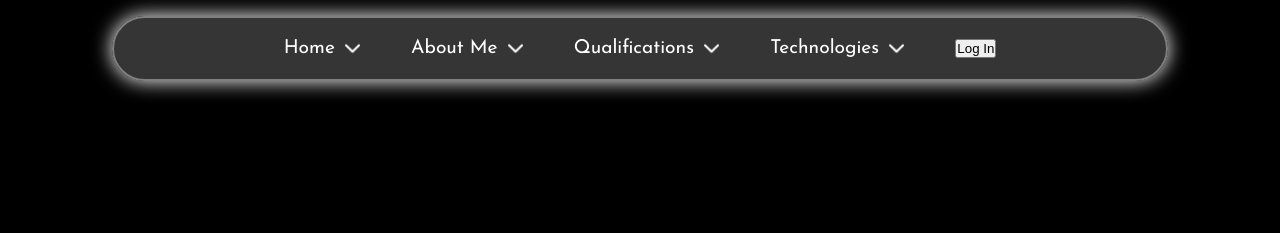
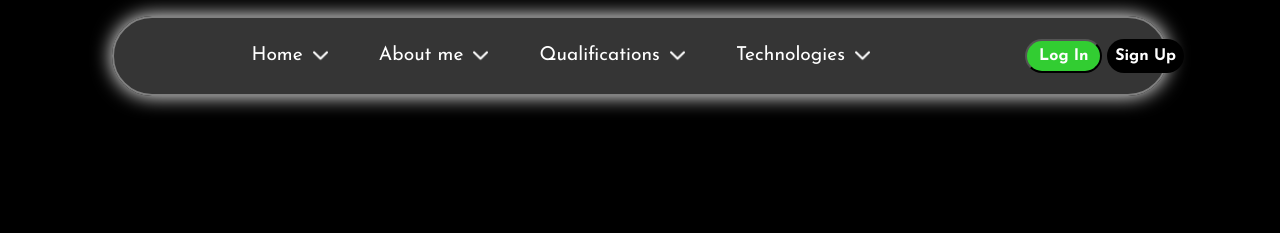
Before and after one commit to ShreshthaPratapSingh/Personal-Portfolio, a plain HTML site: page index.html in a window 1280 px wide. Shown: the top 233 px of the page. Drawn offline with Linux system fonts and the light colour scheme.

Commit message:
Add and modify Log In and Sign Up button

```diff
--- a/index.html
+++ b/index.html
@@ -18,16 +18,20 @@
 
 <body>
     <nav>
-        <div>
+        <div class="NavItems">
             <ul>
                 <li>Home <img src="images/icons/down-arrow.png" alt="" width="15px" height="15px" class="down"></li>
-                <li>About Me <img src="images/icons/down-arrow.png" alt="" width="15px" height="15px" class="down"></li>
+                <li><span>About me</span> <img src="images/icons/down-arrow.png" alt="" width="15px" height="15px" class="down"></li>
                 <li>Qualifications <img src="images/icons/down-arrow.png" alt="" width="15px" height="15px"
                         class="down"></li>
                 <li>Technologies <img src="images/icons/down-arrow.png" alt="" width="15px" height="15px" class="down">
                 </li>
-                <li><button>Log In</button></li>
             </ul>
+            <div class="buttonContainer">
+
+                <button class="LogIn btn">Log In</button>
+                <button class="SignUp btn">Sign Up</button>
+            </div>
         </div>
     </nav>
     <main>
@@ -57,7 +61,8 @@
     <footer>
         <div class="Connection">
             <div class="connection_header">
-                Connect with me via: <img src="./images/icons/link.png" alt="" width="25px" height="25px" class="linkIcon">
+                Connect with me via: <img src="./images/icons/link.png" alt="" width="25px" height="25px"
+                    class="linkIcon">
             </div>
             <div class="connectionCards">
                 <div class="LinkedIn card">
--- a/style.css
+++ b/style.css
@@ -73,6 +73,7 @@ li {
     display: flex;
     align-items: center;
     gap: 10px;
+    white-space: nowrap;
 }
 
 .introductory {
@@ -213,3 +214,31 @@ li {
     background-color: transparent;
     border: 1px solid #32CD32;
 }
+.LogIn, .SignUp{
+    transition: 0.1s;
+    width: 6vw;
+    font-size: 1em;
+    font-weight: 900;
+    height: 34px;
+    margin: 0;
+    border-radius: 20px;
+    background-color: #32CD32;
+    font-family: "Josefin Sans", sans-serif;
+    color: white;
+}
+.SignUp{
+    background-color: black;
+    border: none;
+}
+.NavItems{
+    display: flex;
+    gap: 20%;
+}
+.buttonContainer{
+    display: flex;
+    gap: 5px;
+}
+.btn:hover{
+    transition: 0.1s;
+    transform: scale(1.05);
+}
```
